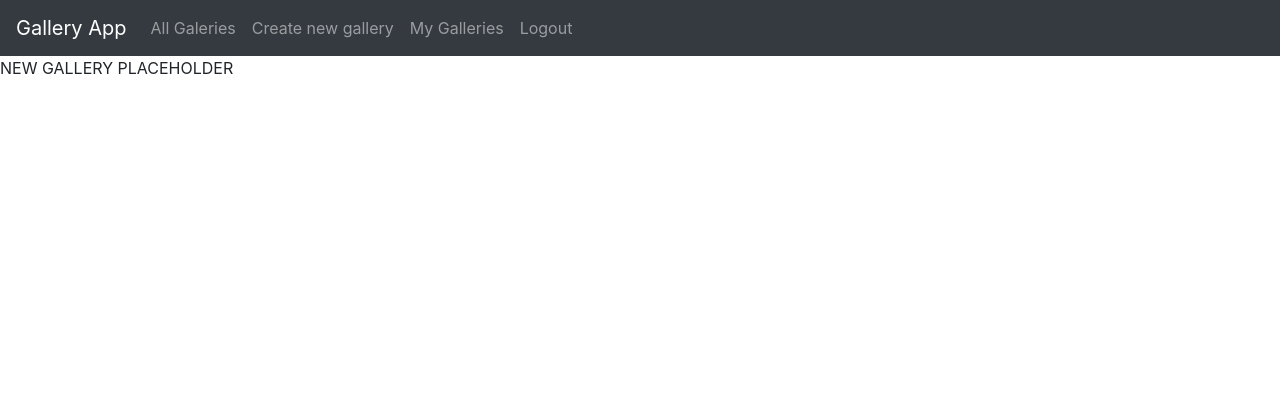
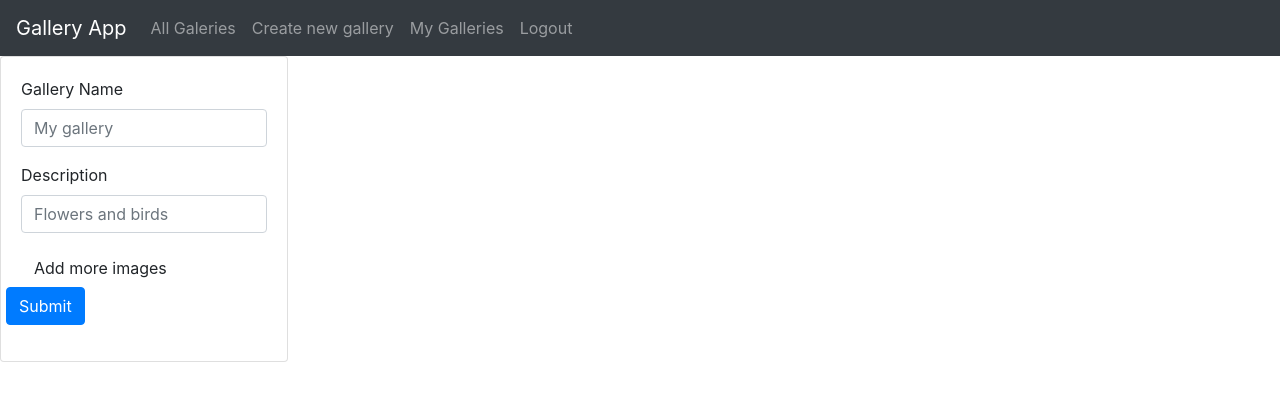
Before and after one commit to NoHeal4u/zavrsni-rad-app, a Vue app: page /create in a window 1280 px wide. Shown: the top 398 px of the page. Built offline with nearby package versions, Linux system fonts and the light colour scheme; sample sign-in values are in the browser's storage.

Commit message:
create dobro napreduje

```diff
--- a/src/pages/NewGallery.vue
+++ b/src/pages/NewGallery.vue
@@ -1,9 +1,97 @@
 <template>
-	<div>
-		NEW GALLERY PLACEHOLDER
-	</div>
+
+
+<div class="card" style="width: 18rem;">
+  <div class="card-body">
+    <form class="form-horizontal" @submit.prevent="addNewGallery" >
+  <div class="form-group">
+    <label for="gallery_name" class="control-label col-xs-4">Gallery Name</label>
+    <div class="col-xs-8">
+      <input
+      v-model="newGallery.gallery_name"
+      placeholder="My gallery"
+      class="form-control"
+
+      type="text">
+    </div>
+  </div>
+  <div class="form-group">
+    <label for="description" class="control-label col-xs-4">Description</label>
+    <div class="col-xs-8">
+      <input
+      v-model="newGallery.description"
+      placeholder="Flowers and birds"
+      class="form-control"
+      type="text">
+    </div>
+  </div>
+  <div>
+  	<button  class="btn btn-sml" @click.prevent="addNewImageInput" >Add more images</button>
+    <div class="form-group"
+    	v-for="(images, index) in newGallery.images">
+    <label for="description" class="control-label col-xs-4">Add image (index: {{ index }} )</label>
+    <div class="col-xs-8">
+      <input
+      v-model="images.image"
+      placeholder="Image URL"
+      class="form-control"
+      type="url">
+    </div>
+  </div>
+  </div>
+  <div class="form-group row">
+    <div class="col-xs-offset-4 col-xs-8">
+      <button name="submit" type="submit" class="btn btn-primary">Submit</button>
+    </div>
+  </div>
+</form>
+  </div>
+</div>
 </template>
+
 
 <script>
 
+import { galleries } from '../services/Galleries'
+
+	export default {
+		data(){
+			return{
+				newGallery : {
+					gallery_name: '',
+					description: '',
+					images : []
+
+				},
+				arrayStrings: []
+			}
+		},
+		methods: {
+			addNewImageInput(){
+				this.newGallery.images.push({image:''})
+
+				// imagesIntoString(){
+				// 	this.arrayStrings = this.newGallery.images.map(function (obj)
+				// 	{
+  		// 			return obj.image;
+				// 	})
+			 //    }
+				console.log(this.newGallery)
+			},
+			addNewGallery(){
+
+
+				galleries.add(this.newGallery)
+					.then((response)=>{
+          				this.galleries = response.data
+          				console.log(this.galleries)
+
+        			})
+        				.catch((error)=>{
+          				console.log(error)
+
+        				})
+			}
+		}
+   }
 </script>
```
